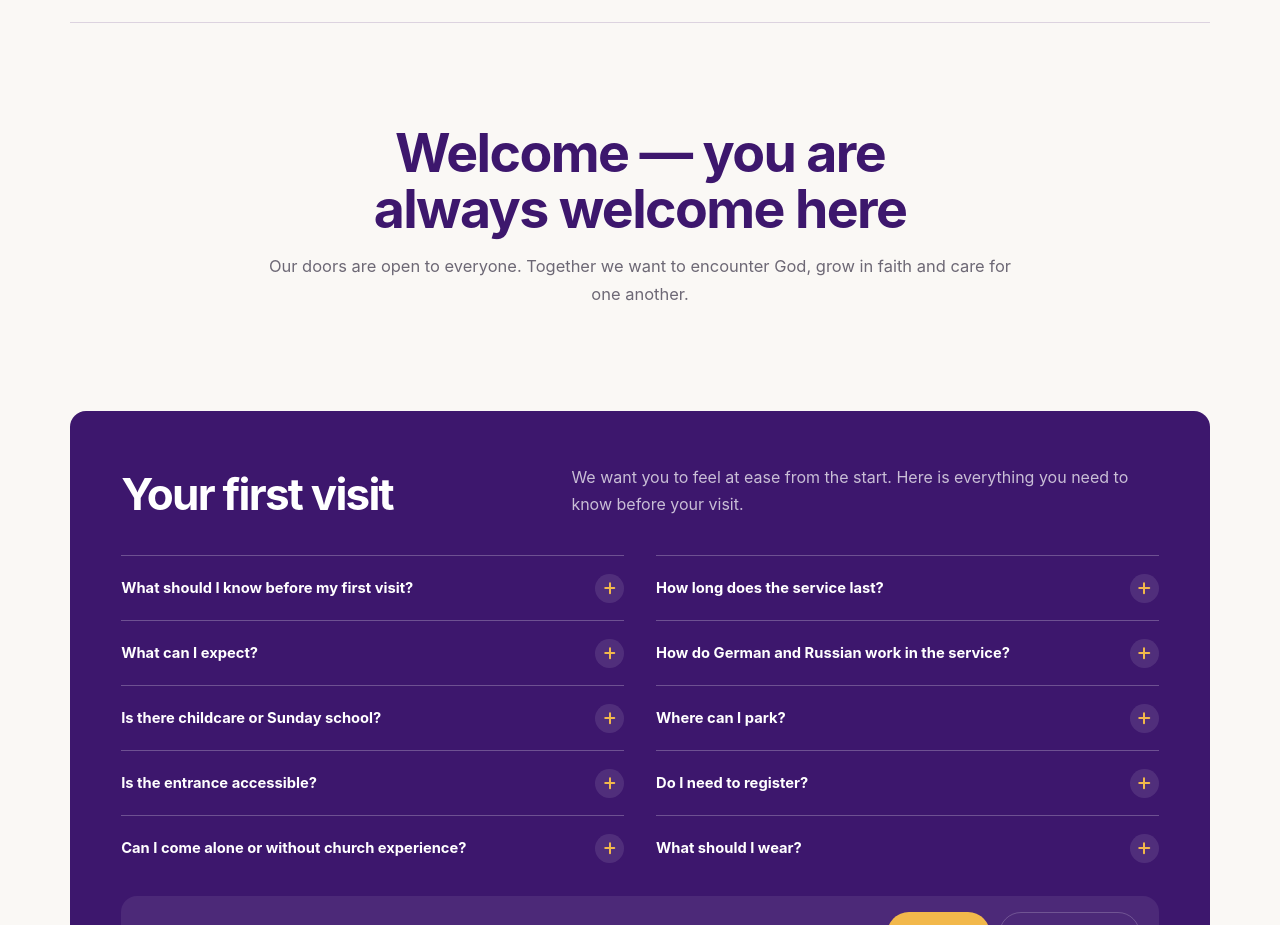
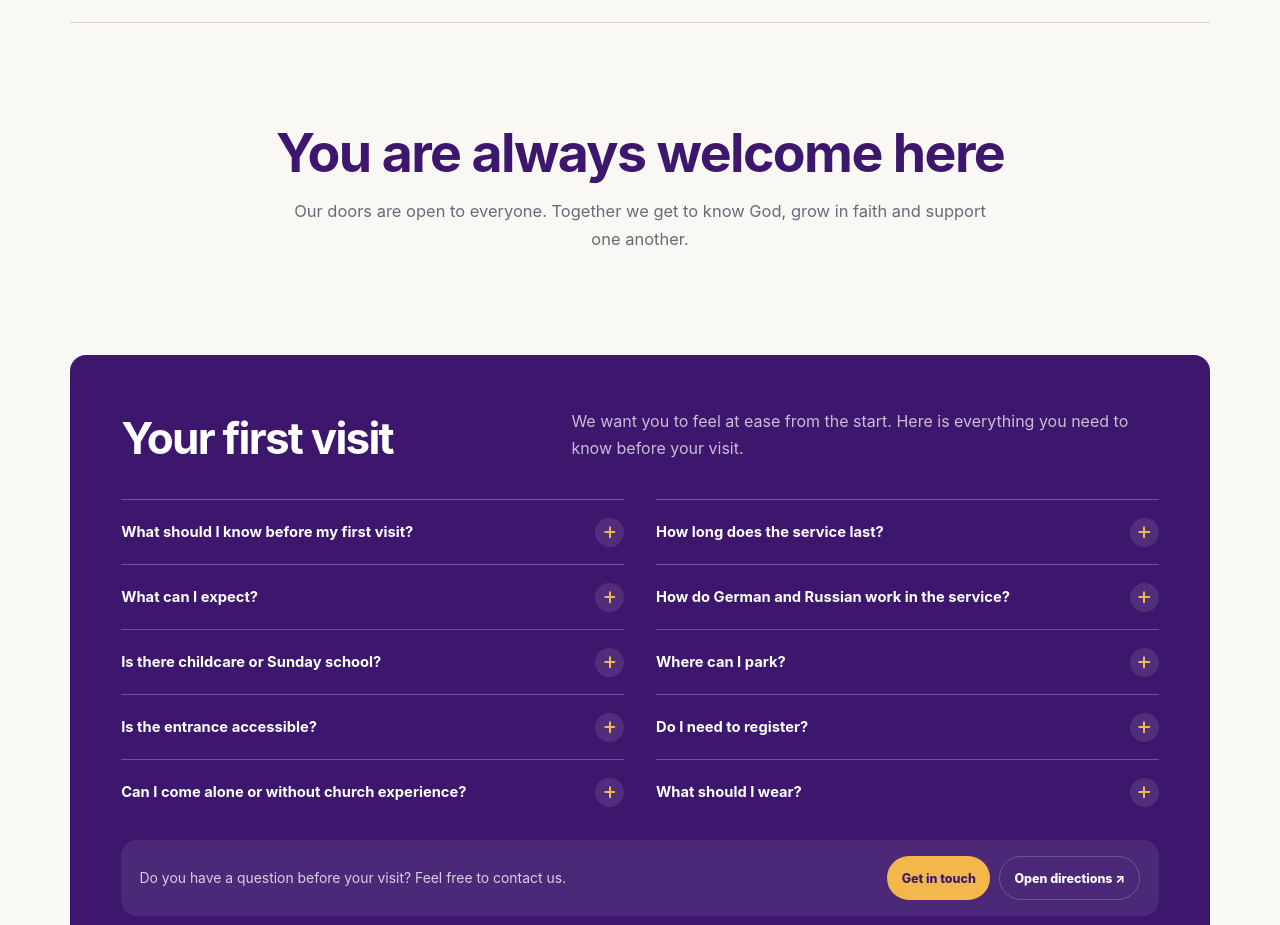
Before and after one commit to dignityinside/g12_eu, a Vue app: page / in a window 1280 px wide. Shown: the part 863-1788 px from the top of the page. Built offline with nearby package versions, Linux system fonts and the light colour scheme.

Commit message:
Improvements

```diff
--- a/src/i18n/messages/be.js
+++ b/src/i18n/messages/be.js
@@ -42,8 +42,8 @@ export default {
     languagesLabel: 'Мовы богаслужэння',
     languagesValue: 'Нямецкая і руская',
     expectEyebrow: 'Сардэчна запрашаем',
-    expectTitle: 'Сардэчна запрашаем — тут вам заўсёды рады',
-    expectText: 'Нашы дзверы адкрытыя для ўсіх. Разам мы імкнёмся пазнаваць Бога, узрастаць у веры і падтрымліваць адно аднаго.',
+    expectTitle: 'Тут вам заўсёды рады',
+    expectText: 'Нашы дзверы адкрытыя для ўсіх. Разам мы пазнаём Бога, расцём у веры і падтрымліваем адно аднаго.',
     firstVisitEyebrow: 'Вы ў нас упершыню?',
     firstVisitTitle: 'Ваш першы візіт',
     firstVisitIntro: 'Мы хочам, каб вы ад самага пачатку адчувалі сябе ўпэўнена. Тут сабрана самая важная інфармацыя перад наведваннем.',
--- a/src/i18n/messages/de.js
+++ b/src/i18n/messages/de.js
@@ -42,8 +42,8 @@ export default {
     languagesLabel: 'Sprachen im Gottesdienst',
     languagesValue: 'Deutsch und Russisch',
     expectEyebrow: 'Willkommen bei uns',
-    expectTitle: 'Willkommen – hier bist du immer gern gesehen',
-    expectText: 'Unsere Türen stehen allen offen. Gemeinsam möchten wir Gott begegnen, im Glauben wachsen und füreinander da sein.',
+    expectTitle: 'Hier bist du immer willkommen',
+    expectText: 'Unsere Türen stehen allen offen. Gemeinsam lernen wir Gott kennen, wachsen im Glauben und unterstützen einander.',
     firstVisitEyebrow: 'Zum ersten Mal da?',
     firstVisitTitle: 'Dein erster Besuch',
     firstVisitIntro: 'Du sollst dich von Anfang an gut orientieren können. Hier findest du die wichtigsten Informationen für deinen Besuch.',
--- a/src/i18n/messages/en.js
+++ b/src/i18n/messages/en.js
@@ -42,8 +42,8 @@ export default {
     languagesLabel: 'Service languages',
     languagesValue: 'German and Russian',
     expectEyebrow: 'Welcome to our church',
-    expectTitle: 'Welcome — you are always welcome here',
-    expectText: 'Our doors are open to everyone. Together we want to encounter God, grow in faith and care for one another.',
+    expectTitle: 'You are always welcome here',
+    expectText: 'Our doors are open to everyone. Together we get to know God, grow in faith and support one another.',
     firstVisitEyebrow: 'New here?',
     firstVisitTitle: 'Your first visit',
     firstVisitIntro: 'We want you to feel at ease from the start. Here is everything you need to know before your visit.',
--- a/src/i18n/messages/ua.js
+++ b/src/i18n/messages/ua.js
@@ -42,8 +42,8 @@ export default {
     languagesLabel: 'Мови богослужіння',
     languagesValue: 'Німецька та російська',
     expectEyebrow: 'Ласкаво просимо',
-    expectTitle: 'Ласкаво просимо — тут вам завжди раді',
-    expectText: 'Наші двері відкриті для всіх. Разом ми прагнемо зустрічатися з Богом, зростати у вірі та підтримувати одне одного.',
+    expectTitle: 'Тут вам завжди раді',
+    expectText: 'Наші двері відкриті для всіх. Разом ми пізнаємо Бога, зростаємо у вірі та підтримуємо одне одного.',
     firstVisitEyebrow: 'Ви у нас уперше?',
     firstVisitTitle: 'Ваш перший візит',
     firstVisitIntro: 'Ми хочемо, щоб ви від самого початку почувалися впевнено. Тут зібрана найважливіша інформація перед відвідуванням.',
```
